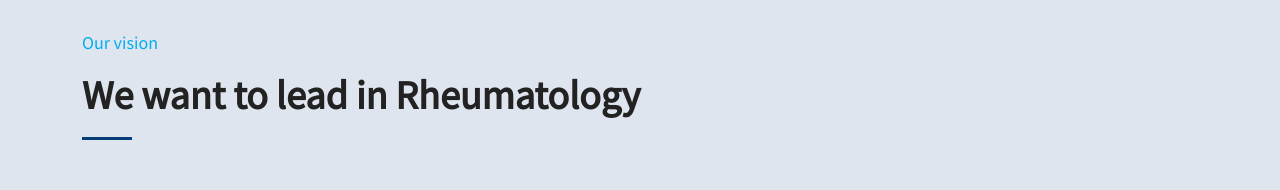
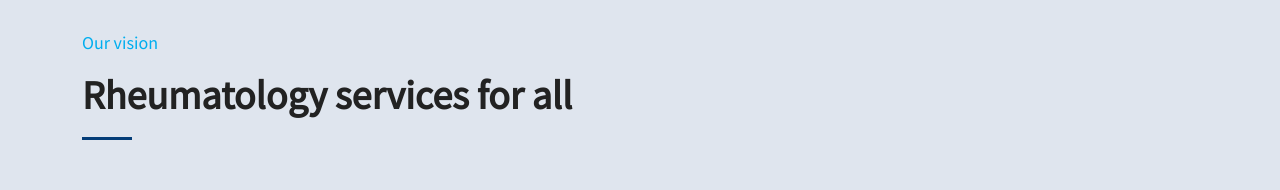
Before and after one commit to sushskvnitn/hospital-project, a React (Create React App) app: page /about in a window 1280 px wide. Shown: the part 994-1184 px from the top of the page. Built offline with nearby package versions, Linux system fonts and the light colour scheme.

Commit message:
about title

```diff
--- a/src/components/about/about.jsx
+++ b/src/components/about/about.jsx
@@ -47,7 +47,7 @@ const about = () => {
             </div>
            <div className="sec-title marn-top">
                             <span className="title marn-top">Our vision</span>
-                            <h2>We want to lead in Rheumatology </h2>
+                            <h2> Rheumatology services for all </h2>
                         </div>
           <div className="text">
           To build a prime institute that is a leader in central India in rheumatology
```
